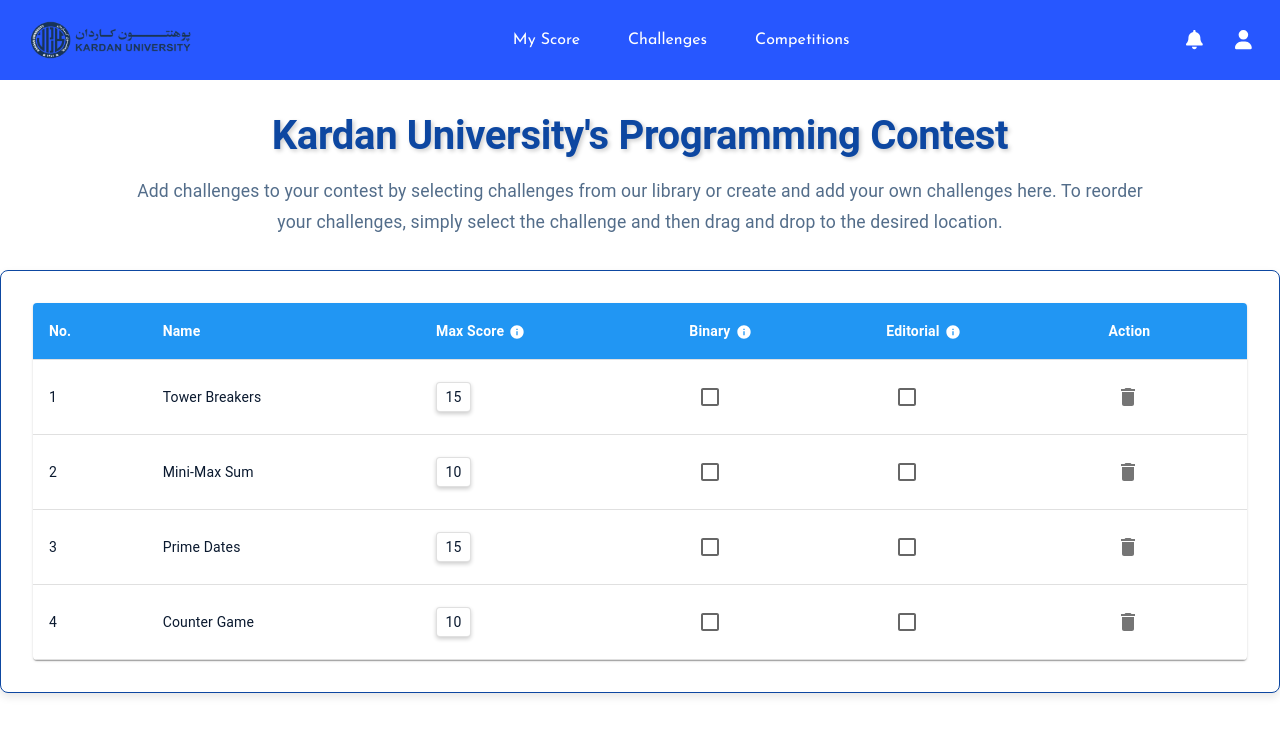
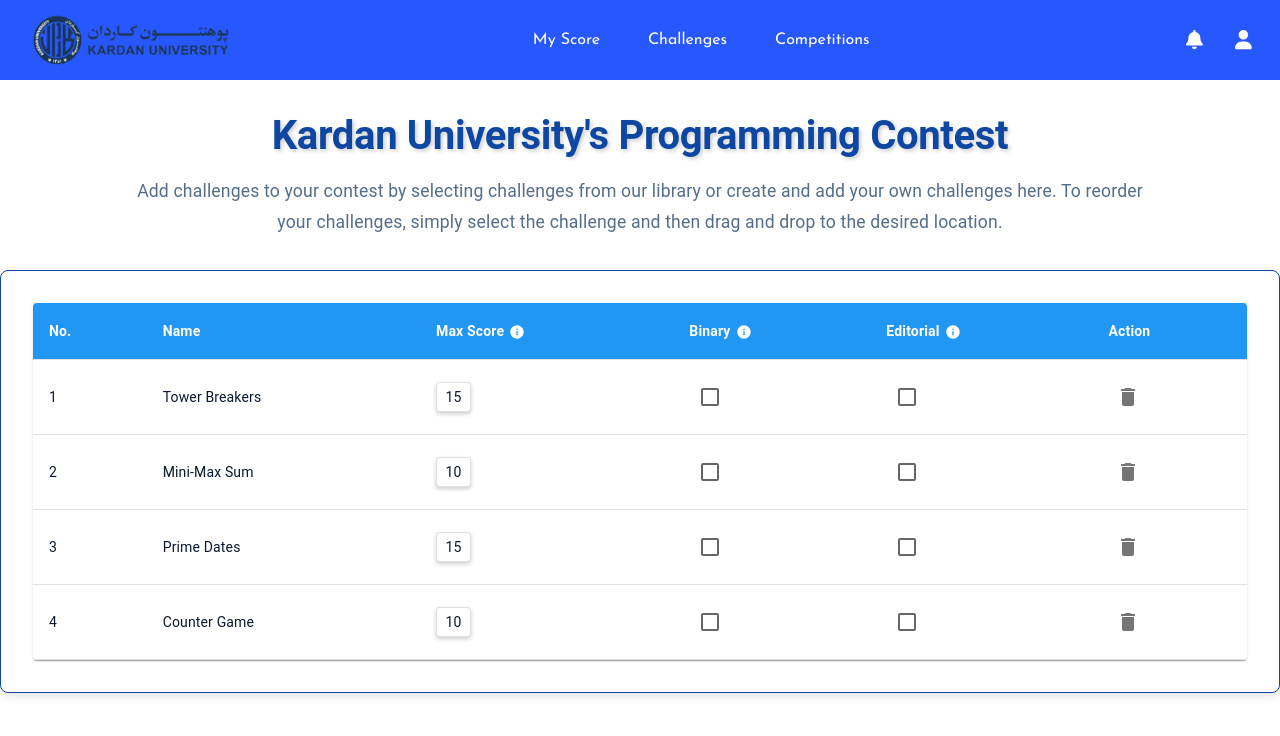
Before and after one commit to Masoom-Wahid/KardanLeetCode, a React (Create React App) app: page /challenges in a window 1280 px wide. Shown: the top 736 px of the page. Built offline with nearby package versions, Linux system fonts and the light colour scheme; a web font is replaced by a local one.

Commit message:
debug the navigation bar

```diff
--- a/src/components/NavBar/Navbar.css
+++ b/src/components/NavBar/Navbar.css
@@ -6,8 +6,6 @@
   justify-content: space-between;
   align-items: center;
   padding: 0 20px;
-  padding-top: 10px;
-  padding-bottom: 10px;
 }
 
 .toolbar {
@@ -24,8 +22,8 @@
 }
 
 .logo-icon {
-  width: 180px;
-  height: 60px;
+  width: 220px;
+  height: 80px;
   transition: transform 0.3s ease-in-out;
 }
 
```
